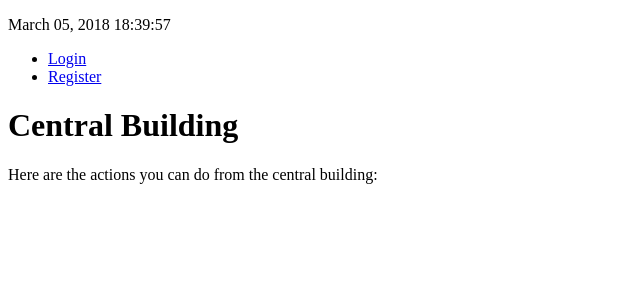
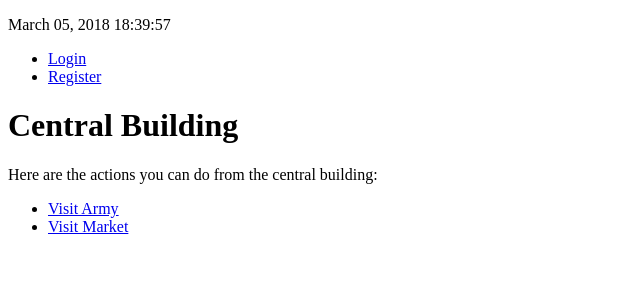
Before and after one commit to stef311/battlegame2, a Django app: template battlegame/battle/templates/battle/central.html in a window 1280 px wide. Shown: the top 300 px of the page, without its empty margins (0-640 px from the left). Run offline with Django 3.2, Linux system fonts and the light colour scheme; the template is opened without the code that fills it, so the values that code supplies are empty.

Commit message:
adds list of urls in central.html

```diff
--- a/battlegame/battle/templates/battle/central.html
+++ b/battlegame/battle/templates/battle/central.html
@@ -3,4 +3,8 @@
 {% block content %}
   <h1>Central Building</h1>
   <p>Here are the actions you can do from the central building:</p>
+  <ul id="central_nav">
+    <li id="army"><a href = "{% url 'battle:army' %}">Visit Army</a></li>
+    <li id="market"><a href = "{% url 'battle:market' %}">Visit Market</a></li>
+  </ul>
 {% endblock %}
```
